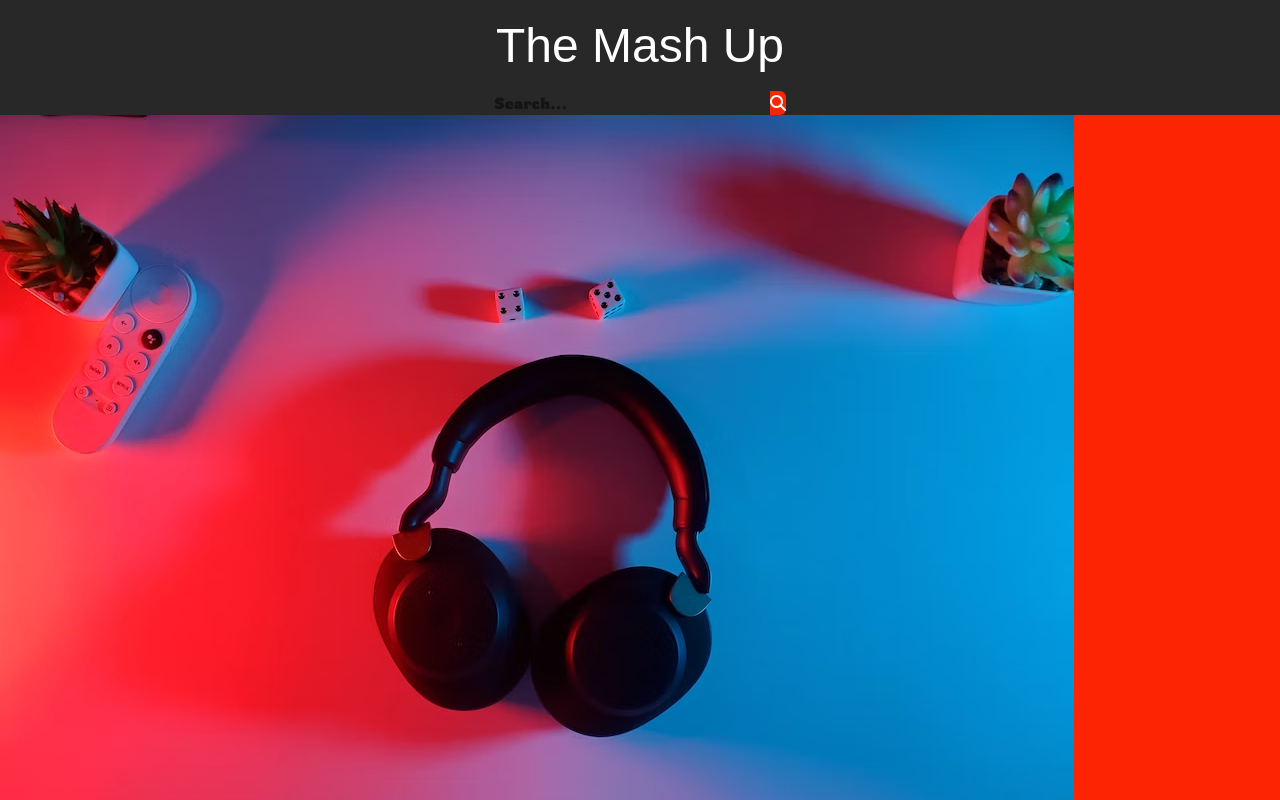
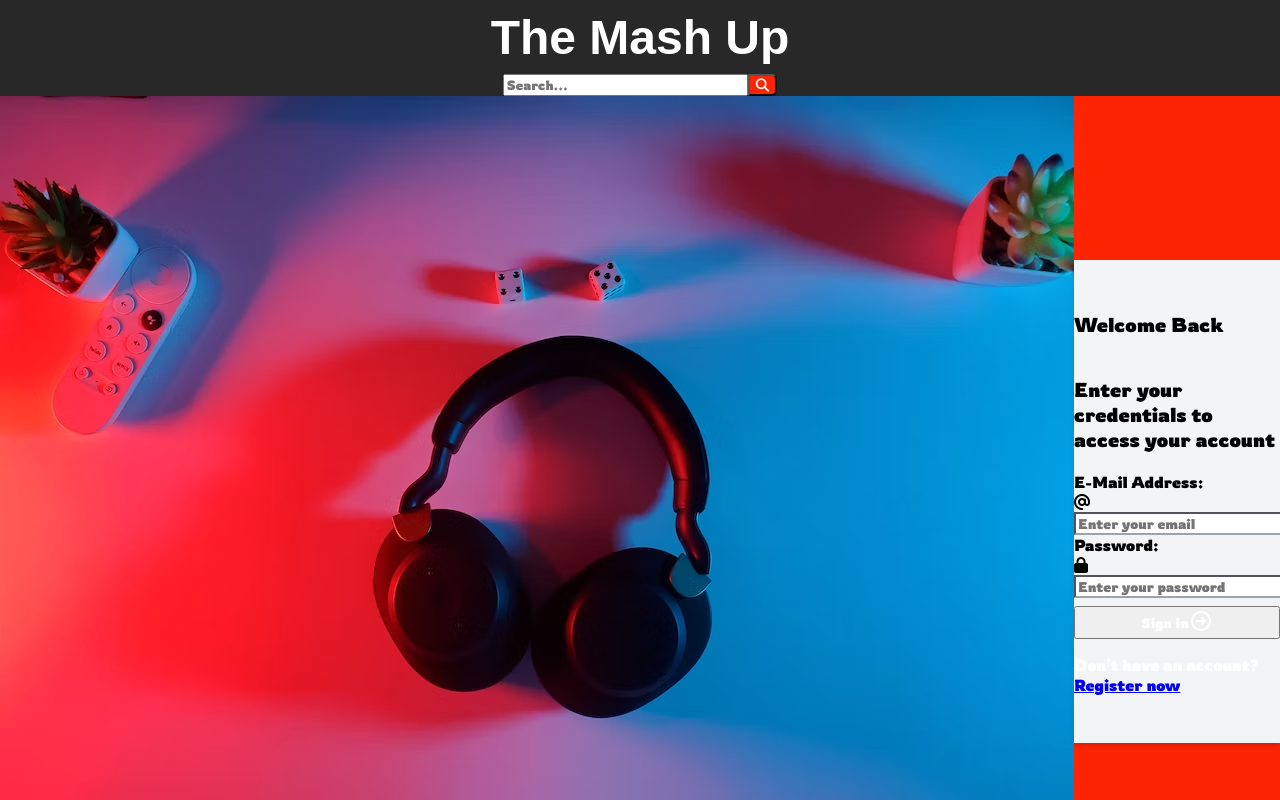
Before and after one commit to adamhood15/the-mash-up, a React (Vite) app in the folder client/: page / in a window 1280 px wide. Shown: the top 800 px of the page. Built offline with nearby package versions, Linux system fonts and the light colour scheme; a web font is replaced by a local one.

Commit message:
refactored css files, removed tailwind, fixed compilation errors

```diff
--- a/client/src/App.css
+++ b/client/src/App.css
@@ -1,15 +1,274 @@
-@import "tailwindcss";
-
 :root {
-
     --color-white: #ffffff;
     --color-red: #fc2403;
     --color-gray: #c2c2c2;
     --color-ash-black: #282828;
+    --color-blue-700: #1d4ed8;
+    --color-blue-500: #3b82f6;
+    --color-blue-400: #60a5fa;
+    --color-red-700: #b91c1c;
+    --color-red-500: #ef4444;
+    --color-gray-400: #9ca3af;
+    --color-gray-300: #d1d5db;
+    --color-gray-200: #e5e7eb;
+    --color-gray-100: #f3f4f6;
+    --color-gray-900: #111827;
     --border-radius-standard: .375em;
     --font-family-body: "Rowdies", "Baloo 2", "Fredoka", "Quicksand", "Arial Rounded MT Bold", "Arial", sans-serif;
     --font-family-heading: "Monofett", "Oswald", "Raleway", "Montserrat", sans-serif;
+}
 
+/* Layout */
+.responsive-padding {
+    padding: 2rem;
+}
+@media (min-width: 640px) {
+    .responsive-padding {
+        padding: 2rem;
+    }
+}
+@media (min-width: 768px) {
+    .responsive-padding {
+        padding: 4rem;
+    }
+}
+
+/* Flexbox */
+.flex {
+    display: flex;
+}
+
+.flex-col {
+    flex-direction: column;
+}
+
+.items-center {
+    align-items: center;
+}
+
+.justify-center {
+    justify-content: center;
+}
+
+.justify-end {
+    justify-content: flex-end;
+}
+
+.gap-2 {
+    gap: 0.5rem;
+}
+
+.gap-4 {
+    gap: 1rem;
+}
+
+/* Spacing */
+.mt-2 {
+    margin-top: 0.5rem;
+}
+
+.mt-5 {
+    margin-top: 1.25rem;
+}
+
+.mt-10 {
+    margin-top: 2.5rem;
+}
+
+.mb-3 {
+    margin-bottom: 0.75rem;
+}
+
+.mx-3 {
+    margin-left: 0.75rem;
+    margin-right: 0.75rem;
+}
+
+.py-1 {
+    padding-top: 0.25rem;
+    padding-bottom: 0.25rem;
+}
+
+.py-8 {
+    padding-top: 2rem;
+    padding-bottom: 2rem;
+}
+
+.py-12 {
+    padding-top: 3rem;
+    padding-bottom: 3rem;
+}
+
+.px-3 {
+    padding-left: 0.75rem;
+    padding-right: 0.75rem;
+}
+
+.pt-4 {
+    padding-top: 1rem;
+}
+
+.pt-6 {
+    padding-top: 1.5rem;
+}
+
+.pb-8 {
+    padding-bottom: 2rem;
+}
+
+/* Typography */
+.font-semibold {
+    font-weight: 600;
+}
+
+.text-white {
+    color: var(--color-white);
+}
+
+.text-gray-900 {
+    color: var(--color-gray-900);
+}
+
+.text-sm {
+    font-size: 0.875rem;
+}
+
+.text-xl {
+    font-size: 1.25rem;
+}
+
+@media (min-width: 640px) {
+    .text-3xl {
+        font-size: 1.875rem;
+    }
+}
+
+/* Borders */
+.border-2 {
+    border-width: 2px;
+}
+
+.border-4 {
+    border-width: 4px;
+}
+
+.border-dashed {
+    border-style: dashed;
+}
+
+.border-solid {
+    border-style: solid;
+}
+
+.border-gray-400 {
+    border-color: var(--color-gray-400);
+}
+
+.border-blue-400 {
+    border-color: var(--color-blue-400);
+}
+
+.rounded-sm {
+    border-radius: 0.125rem;
+}
+
+.rounded-full {
+    border-radius: 9999px;
+}
+
+/* Backgrounds */
+.bg-gray-100 {
+    background-color: var(--color-gray-100);
+}
+
+.bg-gray-200 {
+    background-color: var(--color-gray-200);
+}
+
+.bg-blue-700 {
+    background-color: var(--color-blue-700);
+}
+
+.bg-red-700 {
+    background-color: var(--color-red-700);
+}
+
+/* Hover States */
+.hover\:bg-gray-300:hover {
+    background-color: var(--color-gray-300);
+}
+
+.hover\:bg-blue-500:hover {
+    background-color: var(--color-blue-500);
+}
+
+.hover\:bg-red-500:hover {
+    background-color: var(--color-red-500);
+}
+
+/* Focus States */
+.focus\:outline-none:focus {
+    outline: none;
+}
+
+.focus\:shadow-outline:focus {
+    box-shadow: 0 0 0 3px rgba(66, 153, 225, 0.5);
+}
+
+/* Misc */
+.hidden {
+    display: none;
+}
+
+.cursor-pointer {
+    cursor: pointer;
+}
+
+.disabled\:cursor-not-allowed:disabled {
+    cursor: not-allowed;
+}
+
+.w-full {
+    width: 100%;
+}
+
+.w-6 {
+    width: 1.5rem;
+}
+
+.h-6 {
+    height: 1.5rem;
+}
+
+.max-w-xs {
+    max-width: 20rem;
+}
+
+.max-w-md {
+    max-width: 28rem;
+}
+
+/* Animation */
+.animate-spin {
+    animation: spin 1s linear infinite;
+}
+
+@keyframes spin {
+    from {
+        transform: rotate(0deg);
+    }
+    to {
+        transform: rotate(360deg);
+    }
+}
+
+/* Layout Containers */
+.min-h-screen {
+    min-height: 100vh;
+}
+
+.shadow-md {
+    box-shadow: 0 4px 6px -1px rgba(0, 0, 0, 0.1), 0 2px 4px -1px rgba(0, 0, 0, 0.06);
 }
 
 * {
--- a/client/src/main.jsx
+++ b/client/src/main.jsx
@@ -1,7 +1,7 @@
 import React from 'react'
 import ReactDOM from 'react-dom/client'
-import App from './App.jsx';
-
+import App from './App.jsx'
+import './App.css'
 
 ReactDOM.createRoot(document.getElementById('root')).render(
   <React.StrictMode>
--- a/client/src/pages/ProductSubmission.jsx
+++ b/client/src/pages/ProductSubmission.jsx
@@ -56,10 +56,10 @@
   };
 
   return (
-    <div className="sm:px-8 md:px-16 sm:py-8">
-      <div className="">
+    <div className="responsive-padding">
+      <div>
         <header className="border-dashed border-2 border-gray-400 py-12 flex flex-col justify-center items-center">
-          <p className="mb-3 font-semibold text-gray-900 flex flex-wrap justify-center">
+          <p className="mb-3 font-semibold text-gray-900 flex justify-center">
             <span>Click on Upload a File</span>&nbsp;
           </p>
           <input
@@ -70,7 +70,7 @@
             accept="image/*"
           />
           <label htmlFor="hidden-input" className="cursor-pointer">
-            <div className="mt-2 rounded-sm px-3 py-1 bg-gray-200 hover:bg-gray-300 focus:shadow-outline focus:outline-none">
+            <div className="mt-2 rounded-sm px-3 py-1 bg-gray-200 hover-bg-gray-300 focus-shadow-outline focus-outline-none">
               Upload a file
             </div>
           </label>
@@ -82,14 +82,14 @@
         <div className="flex justify-end pb-8 pt-6 gap-4">
           <button
             onClick={uploadImage}
-            className="rounded-sm px-3 py-1 bg-blue-700 hover:bg-blue-500 text-white focus:shadow-outline focus:outline-none disabled:cursor-not-allowed"
+            className="rounded-sm px-3 py-1 bg-blue-700 hover-bg-blue-500 text-white focus-shadow-outline focus-outline-none disabled-cursor-not-allowed"
             disabled={!image}
           >
             Upload now
           </button>
           <button
             onClick={handleResetClick}
-            className="rounded-sm px-3 py-1 bg-red-700 hover:bg-red-500 text-white focus:shadow-outline focus:outline-none"
+            className="rounded-sm px-3 py-1 bg-red-700 hover-bg-red-500 text-white focus-shadow-outline focus-outline-none"
           >
             Reset
           </button>
--- a/client/vite.config.js
+++ b/client/vite.config.js
@@ -1,22 +1,21 @@
 import { defineConfig } from 'vite'
 import react from '@vitejs/plugin-react'
-import tailwindcss from '@tailwindcss/vite'
-
 
 // https://vitejs.dev/config/
 export default defineConfig({
   server: {
-
     open: '/',
     proxy: {
       '/graphql': 'http://localhost:3001'
     }
-
   },
-
-  plugins: [
-    react(),
-    tailwindcss()
-  ]
-
+  plugins: [react()],
+  optimizeDeps: {
+    include: ['react', 'react-dom', 'cloudinary-react']
+  },
+  resolve: {
+    alias: {
+      'cloudinary-react': 'cloudinary-react/dist/cloudinary-react'
+    }
+  }
 })
```
Also changed, not shown: client/package.json (+5 -4 lines), client/src/components/forms/SignupForm.jsx (+8 -15 lines), 1 other file (tests, documents, lock files or other folders).
